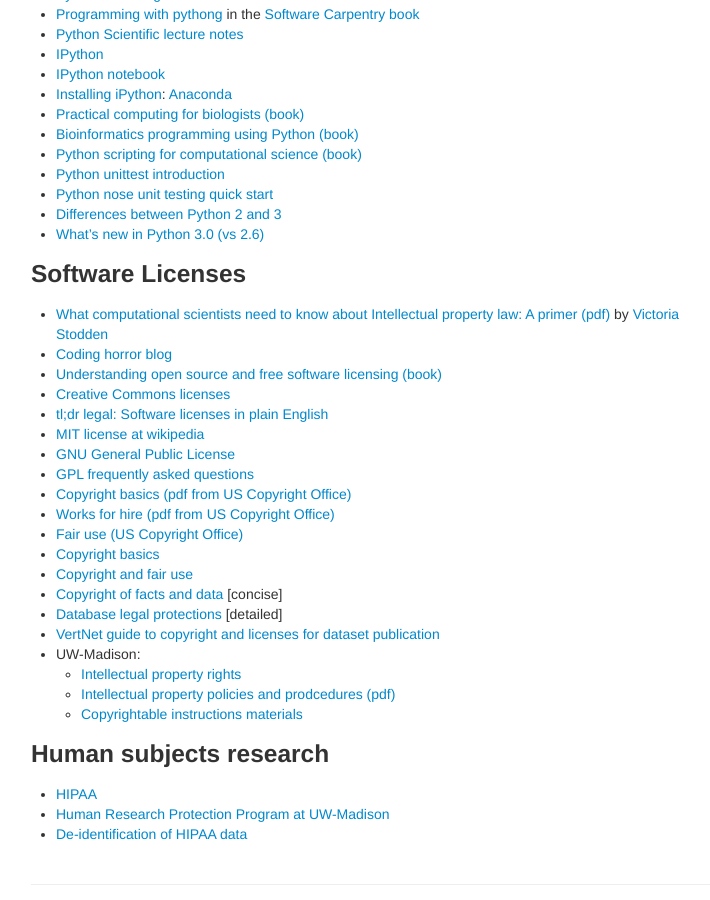
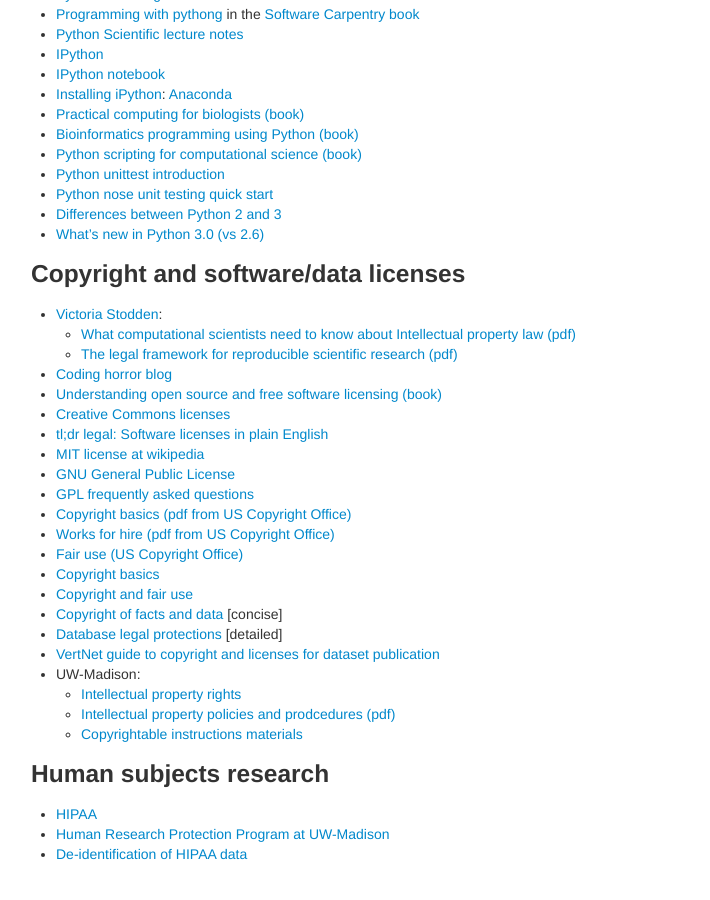
Before and after one commit to kbroman/Tools4RR, a Jekyll site: the page built from pages/resources.md, in a window 1280 px wide and 900 px high, scrolled down 3651 px. Shown: the whole window, without its empty margins (259-969 px from the left). Built offline with Jekyll 4.4.1, drawn with Linux system fonts in a browser that asks for light colours.

Commit message:
resources page: add another V. Stodden paper

```diff
--- a/pages/resources.md
+++ b/pages/resources.md
@@ -233,10 +233,11 @@
 - [Differences between Python 2 and 3](http://inventwithpython.com/appendixa.html)
 - [What's new in Python 3.0 (vs 2.6)](https://docs.python.org/3.1/whatsnew/3.0.html)
 
-### Software Licenses
+### Copyright and software/data licenses
 
-- [What computational scientists need to know about Intellectual property law: A primer (pdf)](https://osf.io/yi8k2/)
-  by [Victoria Stodden](http://stodden.net)
+- [Victoria Stodden](http://stodden.net):
+  - [What computational scientists need to know about Intellectual property law (pdf)](https://osf.io/yi8k2/)
+  - [The legal framework for reproducible scientific research (pdf)](http://www.stanford.edu/~vcs/papers/LFRSR12012008.pdf)
 - [Coding horror blog](http://www.codinghorror.com/blog/2007/04/pick-a-license-any-license.html)
 - [Understanding open source and free software licensing (book)](http://oreilly.com/openbook/osfreesoft/book/)
 - [Creative Commons licenses](https://creativecommons.org/licenses/)
```
